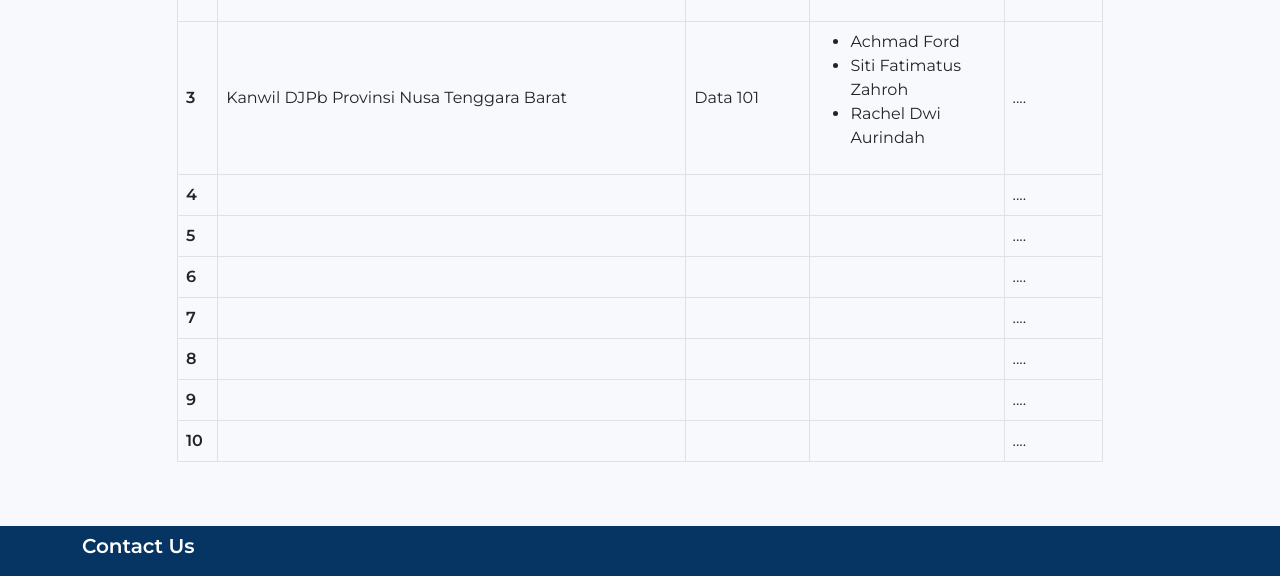
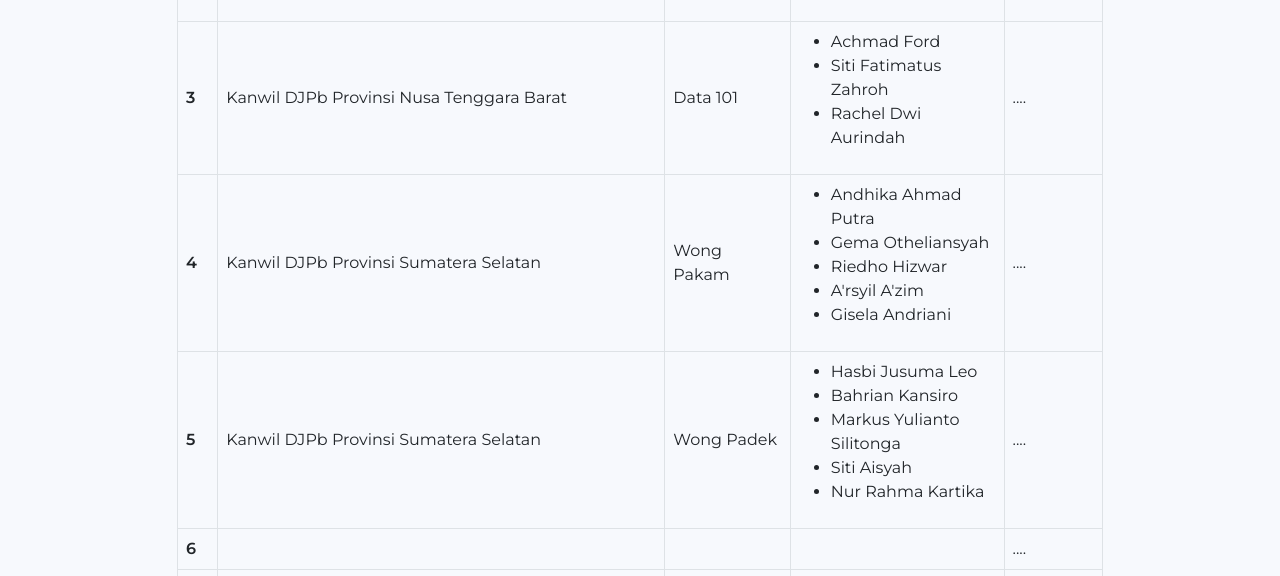
Before and after one commit to yusufamris15/ddac2022v1, a website: page tim1.html in a window 1280 px wide. Shown: the part 566-1142 px from the top of the page. Drawn offline with nearby package versions, Linux system fonts and the light colour scheme.

Commit message:
edit files 24

```diff
--- a/tim1.html
+++ b/tim1.html
@@ -158,16 +158,28 @@
                 </tr>
                 <tr>
                   <th scope="row">4</th>
-                  <td></td>
-                  <td></td>
-                  <td></td>
+                  <td>Kanwil DJPb Provinsi Sumatera Selatan</td>
+                  <td>Wong Pakam</td>
+                  <td><ul>
+                    <li>Andhika Ahmad Putra</li>
+                    <li>Gema Otheliansyah</li>
+                    <li>Riedho Hizwar</li>
+                    <li>A'rsyil A'zim</li>
+                    <li>Gisela Andriani</li>
+                  </ul></td>
                   <td>....</td>
                 </tr>
                 <tr>
                   <th scope="row">5</th>
-                  <td></td>
-                  <td></td>
-                  <td></td>
+                  <td>Kanwil DJPb Provinsi Sumatera Selatan</td>
+                  <td>Wong Padek</td>
+                  <td><ul>
+                    <li>Hasbi Jusuma Leo</li>
+                    <li>Bahrian Kansiro</li>
+                    <li>Markus Yulianto Silitonga</li>
+                    <li>Siti Aisyah</li>
+                    <li>Nur Rahma Kartika</li>
+                  </ul></td>
                   <td>....</td>
                 </tr>
                 <tr>
```
